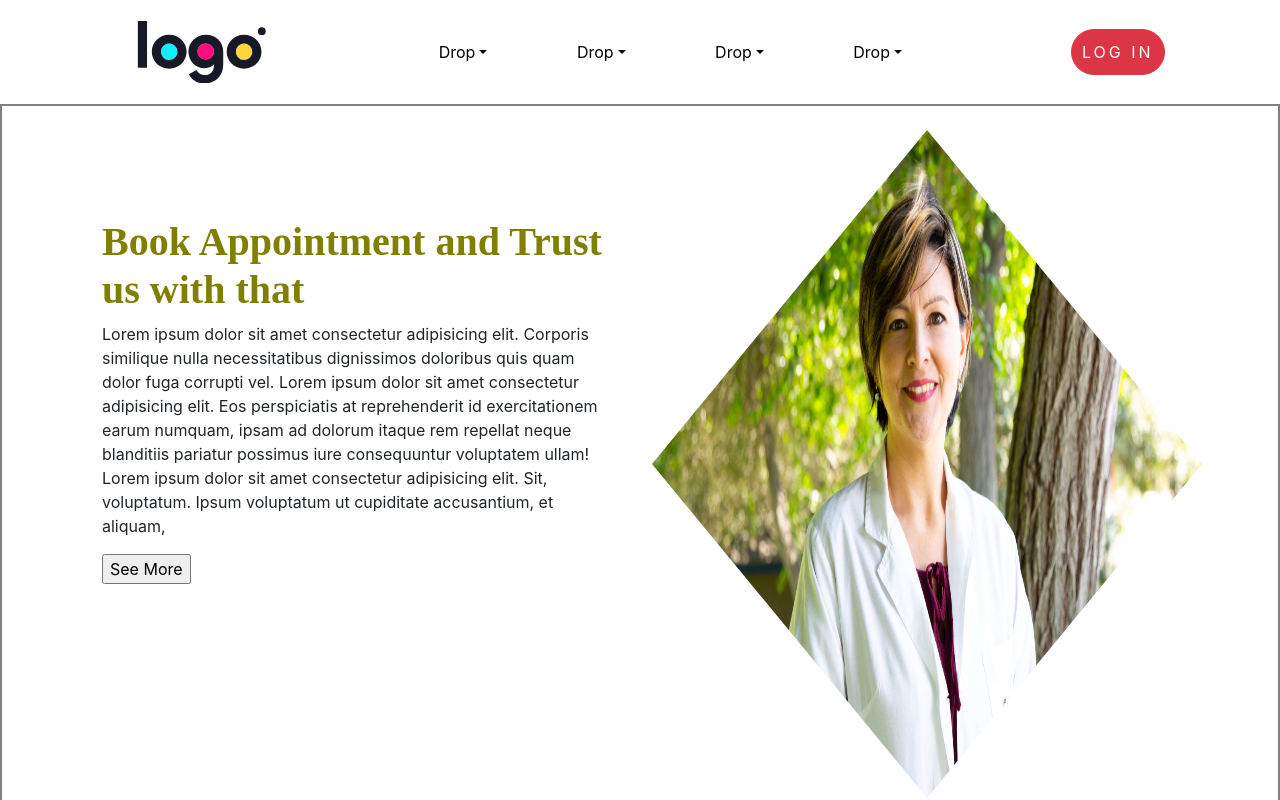
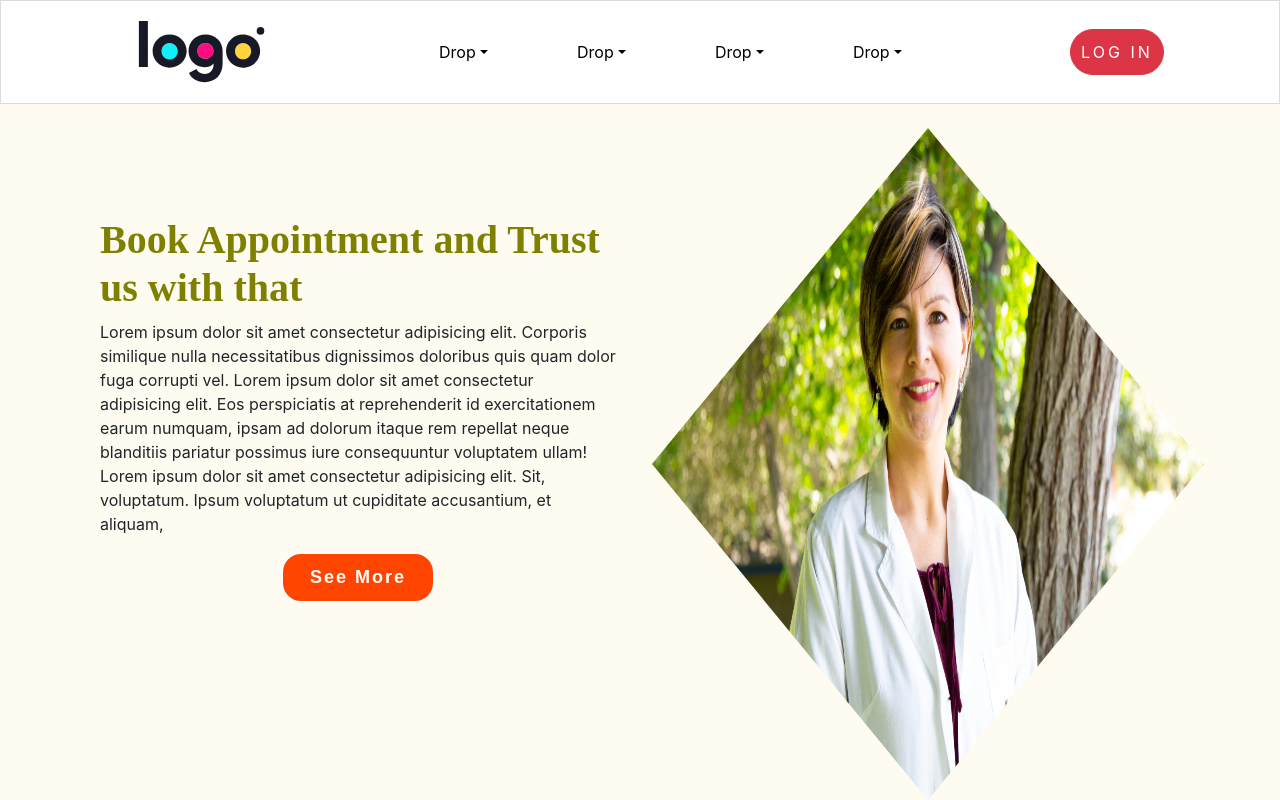
Before and after one commit to FantomDX316/Doc-Appointment-Booking-App-Frontend, a React (Create React App) app: page / in a window 1280 px wide. Shown: the top 800 px of the page. Built offline with nearby package versions, Linux system fonts and the light colour scheme; a web font is replaced by a local one.

Commit message:
added custom styling to the home page

```diff
--- a/src/Layouts/Header/Header.module.css
+++ b/src/Layouts/Header/Header.module.css
@@ -2,6 +2,8 @@
     width: 100vw;
     height: 13vh;
     background-color: white;
+    border: 1px solid rgb(219, 219, 219);
+
 }
 
 .headerContent {
--- a/src/Pages/Home/Home.jsx
+++ b/src/Pages/Home/Home.jsx
@@ -12,7 +12,7 @@ const Home = () => {
           <div className={`${styles.homeContentWrapper}`}>
             <h1>Book Appointment and Trust us with that</h1>
             <p>Lorem ipsum dolor sit amet consectetur adipisicing elit. Corporis similique nulla necessitatibus dignissimos doloribus quis quam dolor fuga corrupti vel. Lorem ipsum dolor sit amet consectetur adipisicing elit. Eos perspiciatis at reprehenderit id exercitationem earum numquam, ipsam ad dolorum itaque rem repellat neque blanditiis pariatur possimus iure consequuntur voluptatem ullam! Lorem ipsum dolor sit amet consectetur adipisicing elit. Sit, voluptatum. Ipsum voluptatum ut cupiditate accusantium, et aliquam,</p>
-            <div className="seeMoreBtn">
+            <div className={`${styles.seeMoreBtn} col-md-12 col-sm-12 col-12 text-center`}>
               <input type="button" name="See More" value="See More"/>
             </div>
           </div>
--- a/src/Pages/Home/Home.module.css
+++ b/src/Pages/Home/Home.module.css
@@ -1,7 +1,7 @@
 .homeContainer{
     width: 100vw;
     height: 90vh;
-    border: 2px solid grey;
+    background-color: rgba(254, 250, 238, 0.818);
 }
 
 .homeWrapper{
@@ -36,3 +36,16 @@
     font-weight: bold;
     font-family: cursive;
 }
+
+.seeMoreBtn input{
+    border-radius: 20px;
+    width: 30%;
+    padding: 10px;
+    background-color: orangered;
+    color: white;
+    font-weight: bold;
+    border: 2px solid white;
+    font-family: Haettenschweiler, 'Arial Narrow Bold', sans-serif;
+    letter-spacing: 2px;
+    font-size: large;
+}
```
